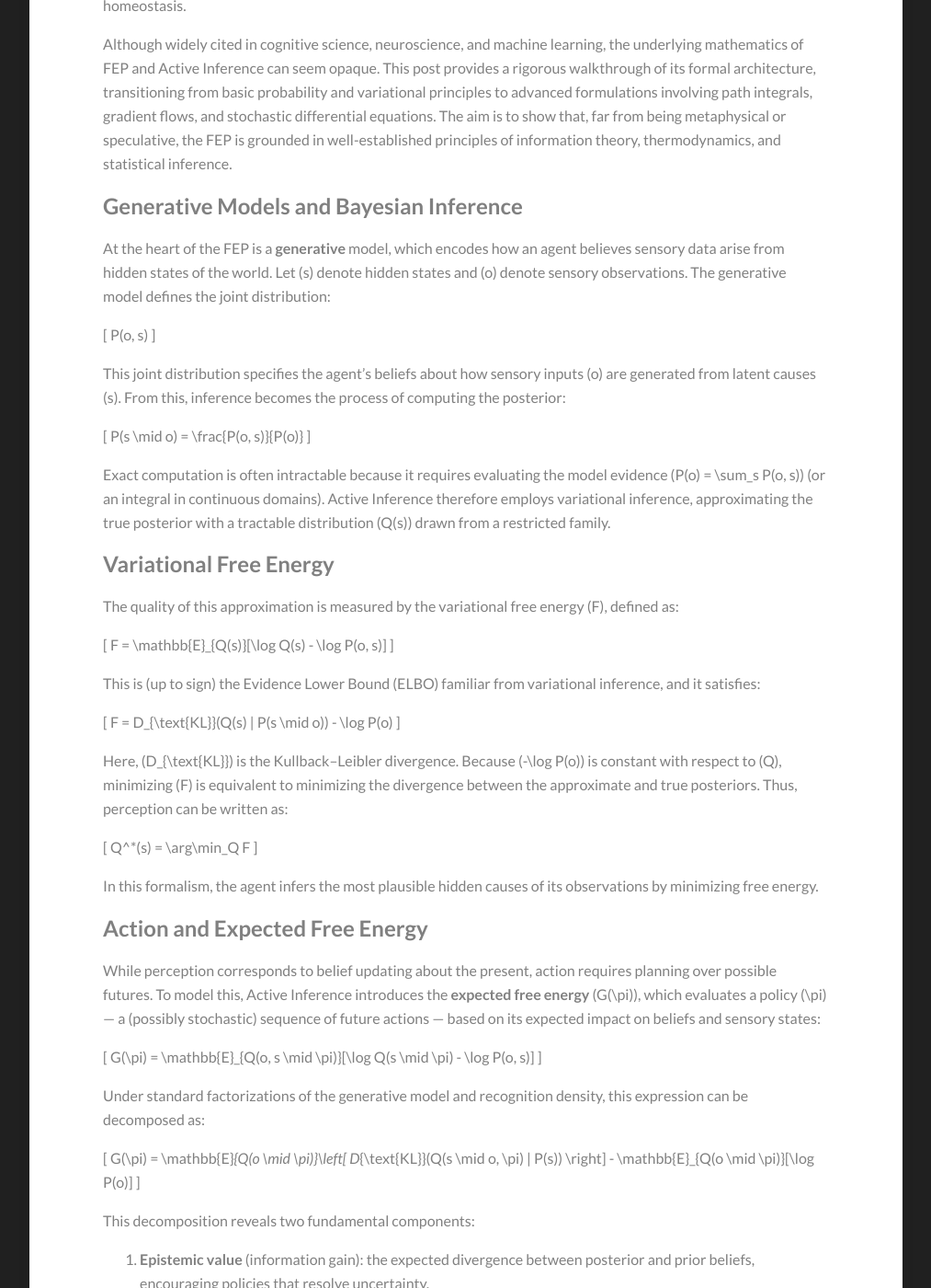
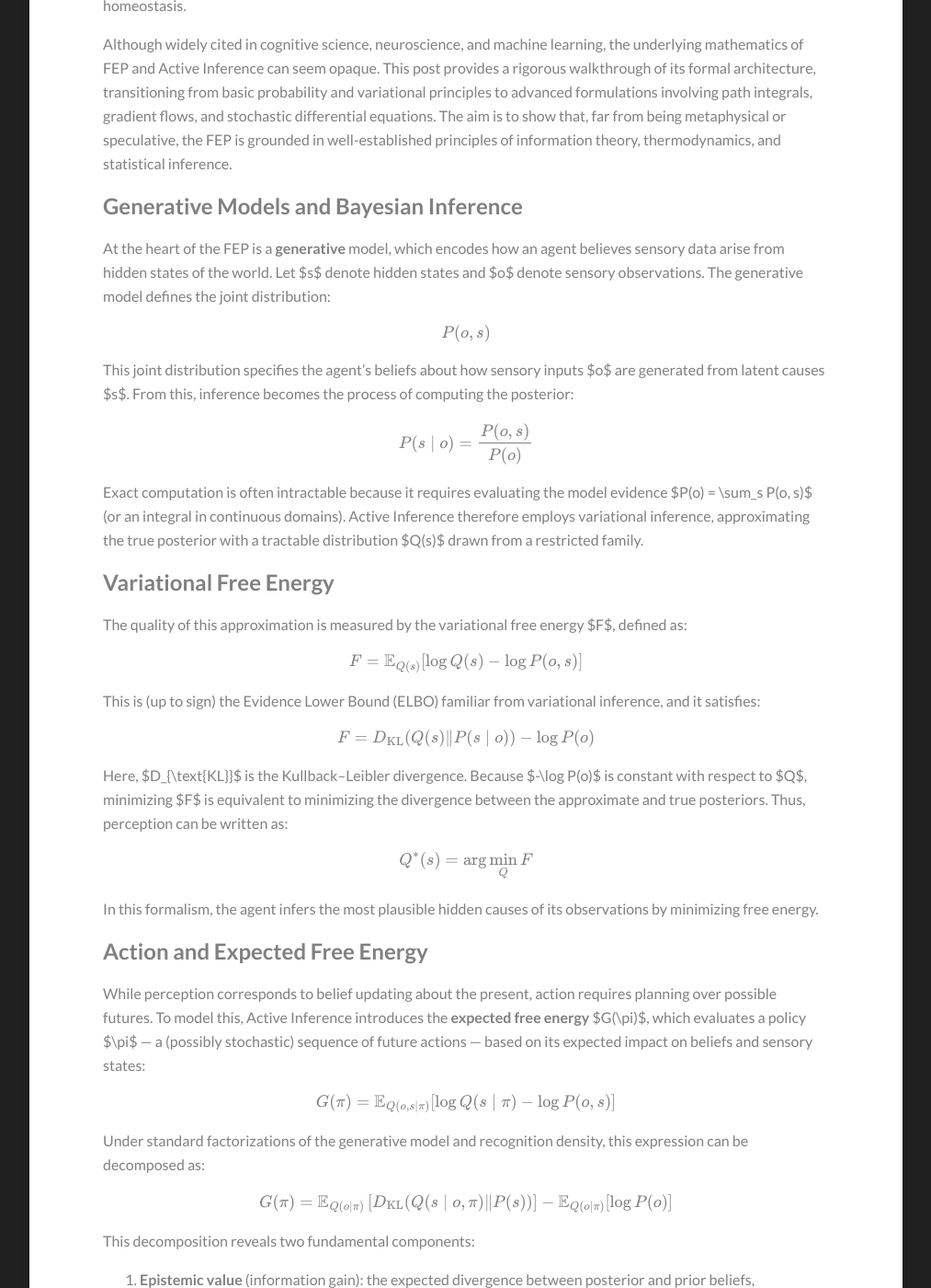
Before and after one commit to Kamran-Afzali/Kamran-Afzali.github.io, a Jekyll site: the page built from _posts/2025-12-20-FEP_Math.md, in a window 1280 px wide and 1400 px high, scrolled down 1283 px. Shown: the whole window at 92% size, without its empty margins (133-1146 px from the left). Built offline with Jekyll 4.4.1, drawn with Linux system fonts in a browser that asks for light colours; formulas are drawn with MathJax 3; some of the changed text lies outside the part shown.

Commit message:
Update 2025-12-20-FEP_Math.md

```diff
--- a/_posts/2025-12-20-FEP_Math.md
+++ b/_posts/2025-12-20-FEP_Math.md
@@ -6,128 +6,114 @@ featured-image: /images/NIb.jpg
 tags: [Free Energy Principle, Predictive Processing, Active Inference]
 date-string: December 2025
 ---
-
-
 # Mathematical Formalism of FEP and Active Inference
 
 The Free Energy Principle (FEP) and its algorithmic implementation in Active Inference represent a unifying theory of cognition, perception, and action. Rooted in statistical physics and variational Bayesian inference, this framework posits that biological systems maintain their structural and functional integrity by minimizing a variational upper bound on sensory surprise (negative log model evidence). This minimization drives both perceptual inference and decision-making, allowing organisms to navigate uncertainty while maintaining homeostasis.
 
 Although widely cited in cognitive science, neuroscience, and machine learning, the underlying mathematics of FEP and Active Inference can seem opaque. This post provides a rigorous walkthrough of its formal architecture, transitioning from basic probability and variational principles to advanced formulations involving path integrals, gradient flows, and stochastic differential equations. The aim is to show that, far from being metaphysical or speculative, the FEP is grounded in well-established principles of information theory, thermodynamics, and statistical inference.
 
-
-
 ## Generative Models and Bayesian Inference
 
-At the heart of the FEP is a **generative** model, which encodes how an agent believes sensory data arise from hidden states of the world. Let \(s\) denote hidden states and \(o\) denote sensory observations. The generative model defines the joint distribution:
+At the heart of the FEP is a **generative** model, which encodes how an agent believes sensory data arise from hidden states of the world. Let $s$ denote hidden states and $o$ denote sensory observations. The generative model defines the joint distribution:
 
-\[
+$$
 P(o, s)
-\]
+$$
 
-This joint distribution specifies the agent's beliefs about how sensory inputs \(o\) are generated from latent causes \(s\). From this, inference becomes the process of computing the posterior:
+This joint distribution specifies the agent's beliefs about how sensory inputs $o$ are generated from latent causes $s$. From this, inference becomes the process of computing the posterior:
 
-\[
+$$
 P(s \mid o) = \frac{P(o, s)}{P(o)}
-\]
+$$
 
-Exact computation is often intractable because it requires evaluating the model evidence \(P(o) = \sum_s P(o, s)\) (or an integral in continuous domains). Active Inference therefore employs variational inference, approximating the true posterior with a tractable distribution \(Q(s)\) drawn from a restricted family.
-
-
+Exact computation is often intractable because it requires evaluating the model evidence $P(o) = \sum_s P(o, s)$ (or an integral in continuous domains). Active Inference therefore employs variational inference, approximating the true posterior with a tractable distribution $Q(s)$ drawn from a restricted family.
 
 ## Variational Free Energy
 
-The quality of this approximation is measured by the variational free energy \(F\), defined as:
+The quality of this approximation is measured by the variational free energy $F$, defined as:
 
-\[
+$$
 F = \mathbb{E}_{Q(s)}[\log Q(s) - \log P(o, s)]
-\]
+$$
 
 This is (up to sign) the Evidence Lower Bound (ELBO) familiar from variational inference, and it satisfies:
 
-\[
+$$
 F = D_{\text{KL}}(Q(s) \| P(s \mid o)) - \log P(o)
-\]
+$$
 
-Here, \(D_{\text{KL}}\) is the Kullback–Leibler divergence. Because \(-\log P(o)\) is constant with respect to \(Q\), minimizing \(F\) is equivalent to minimizing the divergence between the approximate and true posteriors. Thus, perception can be written as:
+Here, $D_{\text{KL}}$ is the Kullback–Leibler divergence. Because $-\log P(o)$ is constant with respect to $Q$, minimizing $F$ is equivalent to minimizing the divergence between the approximate and true posteriors. Thus, perception can be written as:
 
-\[
+$$
 Q^*(s) = \arg\min_Q F
-\]
+$$
 
 In this formalism, the agent infers the most plausible hidden causes of its observations by minimizing free energy.
 
-
-
 ## Action and Expected Free Energy
 
-While perception corresponds to belief updating about the present, action requires planning over possible futures. To model this, Active Inference introduces the **expected free energy** \(G(\pi)\), which evaluates a policy \(\pi\) — a (possibly stochastic) sequence of future actions — based on its expected impact on beliefs and sensory states:
+While perception corresponds to belief updating about the present, action requires planning over possible futures. To model this, Active Inference introduces the **expected free energy** $G(\pi)$, which evaluates a policy $\pi$ — a (possibly stochastic) sequence of future actions — based on its expected impact on beliefs and sensory states:
 
-\[
+$$
 G(\pi) = \mathbb{E}_{Q(o, s \mid \pi)}[\log Q(s \mid \pi) - \log P(o, s)]
-\]
+$$
 
 Under standard factorizations of the generative model and recognition density, this expression can be decomposed as:
 
-\[
+$$
 G(\pi) = \mathbb{E}_{Q(o \mid \pi)}\left[ D_{\text{KL}}(Q(s \mid o, \pi) \| P(s)) \right] - \mathbb{E}_{Q(o \mid \pi)}[\log P(o)]
-\]
+$$
 
 This decomposition reveals two fundamental components:
 
 1. **Epistemic value** (information gain): the expected divergence between posterior and prior beliefs, encouraging policies that resolve uncertainty.
 2. **Extrinsic value** (preference fulfilment): the expected log probability of outcomes under prior preferences, guiding goal-directed behavior.
 
-By selecting the policy that minimizes \(G(\pi)\), the agent balances exploration and exploitation:
+By selecting the policy that minimizes $G(\pi)$, the agent balances exploration and exploitation:
 
-\[
+$$
 \pi^* = \arg\min_\pi G(\pi)
-\]
+$$
 
 This converts action selection into variational inference over policies.
-
-
 
 ## Generalized Free Energy in Continuous Time
 
 In continuous-time formulations, beliefs and observations evolve along trajectories. This is captured by a generalized free energy functional:
 
-\[
+$$
 \mathcal{F}[q] = \int_0^T \mathbb{E}_{q(s_t)}\left[ \log q(s_t) - \log p(o_t, s_t) \right] \, dt
-\]
+$$
 
-Here, \(q(s_t)\) is the time-indexed approximate posterior, and \(p(o_t, s_t)\) is the generative model at time \(t\). This integral defines a path-dependent cost functional, analogous to action functionals in Lagrangian mechanics.
+Here, $q(s_t)$ is the time-indexed approximate posterior, and $p(o_t, s_t)$ is the generative model at time $t$. This integral defines a path-dependent cost functional, analogous to action functionals in Lagrangian mechanics.
 
 Minimizing this functional yields variational dynamics of the form:
 
-\[
+$$
 \frac{dq(s_t)}{dt} = - \nabla_q \mathcal{F}[q]
-\]
+$$
 
 This defines a gradient flow on the space of probability densities, closely related to Fokker–Planck or continuity equations that govern the time evolution of distributions in stochastic systems.
-
-
 
 ## Generalized Coordinates of Motion
 
 To model perception in continuous environments, the FEP makes use of **generalized coordinates of motion**:
 
-\[
+$$
 \tilde{s} = \{s, \dot{s}, \ddot{s}, \dots\}
-\]
+$$
 
 These extended state representations encode position, velocity, acceleration, and higher-order temporal derivatives of hidden states. By representing sensory flows over time, the generative model can predict smooth temporal trajectories instead of isolated snapshots.
 
 This is essential for capturing the temporal structure of perception, particularly in vision and proprioception, where higher-order dynamics (e.g., motion and acceleration) carry information that is critical for accurate interpretation and control.
 
-
-
 ## Decomposition of Expected Free Energy
 
 Returning to the discrete-time expected free energy, its decomposition highlights how Active Inference simultaneously reduces uncertainty and pursues preferred states. The formal expression:
 
-\[
+$$
 G(\pi) = \mathbb{E}_{q(o \mid \pi)}\left[ D_{\text{KL}}(q(s \mid o, \pi) \| p(s)) \right] - \mathbb{E}_{q(o \mid \pi)}[\log p(o)]
-\]
+$$
 
 splits into:
 
@@ -136,25 +122,21 @@ splits into:
 
 Crucially, both terms are consequences of a single generative model and require no separate reward function, which distinguishes Active Inference from many reinforcement learning formulations based on externally specified utilities.
 
-
-
 ## Active Inference as Stochastic Optimal Control
 
 The FEP also admits an interpretation within stochastic control theory. Let the system dynamics be given by:
 
-\[
+$$
 ds_t = f(s_t, a_t)\,dt + \omega_t, \quad o_t = g(s_t) + \nu_t
-\]
+$$
 
-with \(\omega_t\) and \(\nu_t\) representing process and observation noise, respectively. In place of minimizing an explicit cost function \(C(s, a)\), the agent minimizes expected free energy over policies:
+with $\omega_t$ and $\nu_t$ representing process and observation noise, respectively. In place of minimizing an explicit cost function $C(s, a)$, the agent minimizes expected free energy over policies:
 
-\[
+$$
 \pi^* = \arg\min_\pi \mathbb{E}_{q(o, s \mid \pi)}[\mathcal{F}]
-\]
+$$
 
 Under appropriate choices of generative model and preferences, this framing yields a form of risk-sensitive, information-seeking control. It embeds traditional control objectives (e.g., target reaching or set-point regulation) within a broader variational architecture that also encodes uncertainty reduction and predictive consistency.
-
-
 
 ## Information-Theoretic Foundations
 
@@ -162,47 +144,41 @@ At a deeper level, the FEP is an information-theoretic principle. It states that
 
 In this setting, expected free energy bounds the expected surprise of observations under a given policy:
 
-\[
+$$
 G(\pi) \geq -\log P(o \mid \pi)
-\]
+$$
 
-Minimizing \(G(\pi)\) therefore leads agents to select actions that render future observations less surprising and more consistent with their prior preferences and generative model. This information-theoretic view aligns with efficient coding hypotheses in neuroscience and with Shannon’s treatment of entropy and uncertainty.
-
-
+Minimizing $G(\pi)$ therefore leads agents to select actions that render future observations less surprising and more consistent with their prior preferences and generative model. This information-theoretic view aligns with efficient coding hypotheses in neuroscience and with Shannon’s treatment of entropy and uncertainty.
 
 ## Thermodynamic Analogy
 
 A compelling interpretation of the FEP is thermodynamic. Variational free energy can be written in a form that mirrors the Helmholtz free energy from statistical physics:
 
-\[
+$$
 F = U - T S
-\]
+$$
 
-Here, \(U\) denotes an expected energy or internal energy term (often related to expected negative log likelihood), \(S\) is an entropy term, and \(T\) plays a role analogous to an effective temperature or precision. In the FEP context, internal energy reflects the agent’s confidence in its generative model, whereas entropy captures uncertainty about hidden causes.
+Here, $U$ denotes an expected energy or internal energy term (often related to expected negative log likelihood), $S$ is an entropy term, and $T$ plays a role analogous to an effective temperature or precision. In the FEP context, internal energy reflects the agent’s confidence in its generative model, whereas entropy captures uncertainty about hidden causes.
 
 By minimizing variational free energy, the agent counteracts entropy-increasing environmental perturbations and preserves its characteristic states. This explains why biological systems can persist and adapt despite ongoing exposure to stochastic sensory inputs: life can be viewed as the continual suppression of surprise, or more formally, as the sustained minimization of variational free energy over time.
 
-
-
 ### Table: Summary of Key Mathematical Constructs in FEP and Active Inference
 
-| **Concept**                     | **Mathematical Expression**                                                                     | **Interpretation**                                              |
-| ------------------------------- | ----------------------------------------------------------------------------------------------- | --------------------------------------------------------------- |
-| **Generative model**           | \(P(o, s)\)                                                                                     | Joint probability over observations \(o\) and hidden states \(s\)   |
-| **Bayesian inference**         | \(P(s \mid o) = \frac{P(o, s)}{P(o)}\)                                                          | Posterior belief about hidden causes given observations         |
-| **Variational free energy**    | \(F = \mathbb{E}_{Q(s)}[\log Q(s) - \log P(o, s)]\)                                             | Upper bound on surprise; minimized in perceptual inference       |
-| **Free energy decomposition**  | \(F = D_{\text{KL}}(Q(s) \| P(s \mid o)) - \log P(o)\)                                          | Complexity–accuracy trade-off in approximate inference          |
-| **Perceptual inference**       | \(Q^*(s) = \arg\min_Q F\)                                                                       | Optimal approximate posterior under free energy minimization     |
-| **Expected free energy**       | \(G(\pi) = \mathbb{E}_{Q(o, s \mid \pi)}[\log Q(s \mid \pi) - \log P(o, s)]\)                   | Evaluates policies in terms of predicted beliefs and outcomes    |
-| **EFE decomposition**          | \(G(\pi) = \mathbb{E}_{Q(o)}[D_{\text{KL}}(Q(s \mid o) \| P(s))] - \mathbb{E}_{Q(o)}[\log P(o)]\) | Epistemic (information gain) plus extrinsic (preference) value |
-| **Policy selection**           | \(\pi^* = \arg\min_\pi G(\pi)\)                                                                 | Select policies that minimize expected free energy               |
-| **Path integral formulation**  | \(\mathcal{F}[q] = \int_0^T \mathbb{E}_{q(s_t)}[\log q(s_t) - \log p(o_t, s_t)] \, dt\)         | Generalized free energy over time in continuous systems         |
-| **Gradient flow on beliefs**   | \(\frac{dq(s_t)}{dt} = - \nabla_q \mathcal{F}[q]\)                                              | Belief dynamics follow variational gradient descent               |
-| **Generalized coordinates**    | \(\tilde{s} = \{s, \dot{s}, \ddot{s}, \dots\}\)                                                 | Temporally extended representation of hidden states               |
-| **Thermodynamic analogy**      | \(F = U - T S\)                                                                                 | Internal energy minus entropy (information-theoretic analogue)   |
-| **Information-theoretic bound**| \(G(\pi) \geq -\log P(o \mid \pi)\)                                                             | Expected free energy upper-bounds expected surprise             |
-
-
+| **Concept** | **Mathematical Expression** | **Interpretation** |
+| :-- | :-- | :-- |
+| **Generative model** | $P(o, s)$ | Joint probability over observations $o$ and hidden states $s$ |
+| **Bayesian inference** | $P(s \mid o) = \frac{P(o, s)}{P(o)}$ | Posterior belief about hidden causes given observations |
+| **Variational free energy** | $F = \mathbb{E}_{Q(s)}[\log Q(s) - \log P(o, s)]$ | Upper bound on surprise; minimized in perceptual inference |
+| **Free energy decomposition** | $F = D_{\text{KL}}(Q(s) \| P(s \mid o)) - \log P(o)$ | Complexity–accuracy trade-off in approximate inference |
+| **Perceptual inference** | $Q^*(s) = \arg\min_Q F$ | Optimal approximate posterior under free energy minimization |
+| **Expected free energy** | $G(\pi) = \mathbb{E}_{Q(o, s \mid \pi)}[\log Q(s \mid \pi) - \log P(o, s)]$ | Evaluates policies in terms of predicted beliefs and outcomes |
+| **EFE decomposition** | $G(\pi) = \mathbb{E}_{Q(o)}[D_{\text{KL}}(Q(s \mid o) \| P(s))] - \mathbb{E}_{Q(o)}[\log P(o)]$ | Epistemic (information gain) plus extrinsic (preference) value |
+| **Policy selection** | $\pi^* = \arg\min_\pi G(\pi)$ | Select policies that minimize expected free energy |
+| **Path integral formulation** | $\mathcal{F}[q] = \int_0^T \mathbb{E}_{q(s_t)}[\log q(s_t) - \log p(o_t, s_t)] \, dt$ | Generalized free energy over time in continuous systems |
+| **Gradient flow on beliefs** | $\frac{dq(s_t)}{dt} = - \nabla_q \mathcal{F}[q]$ | Belief dynamics follow variational gradient descent |
+| **Generalized coordinates** | $\tilde{s} = \{s, \dot{s}, \ddot{s}, \dots\}$ | Temporally extended representation of hidden states |
+| **Thermodynamic analogy** | $F = U - T S$ | Internal energy minus entropy (information-theoretic analogue) |
+| **Information-theoretic bound** | $G(\pi) \geq -\log P(o \mid \pi)$ | Expected free energy upper-bounds expected surprise |
 
 ## Conclusion
 
```
